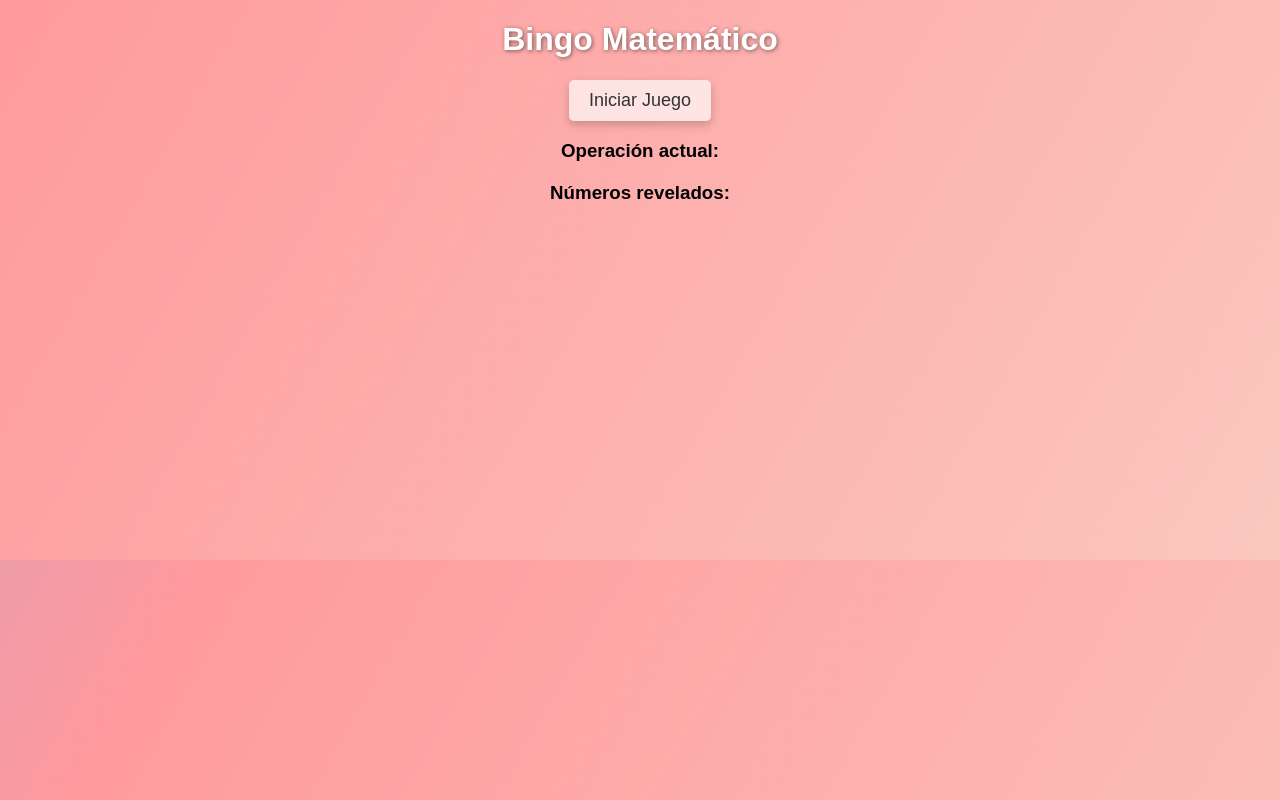
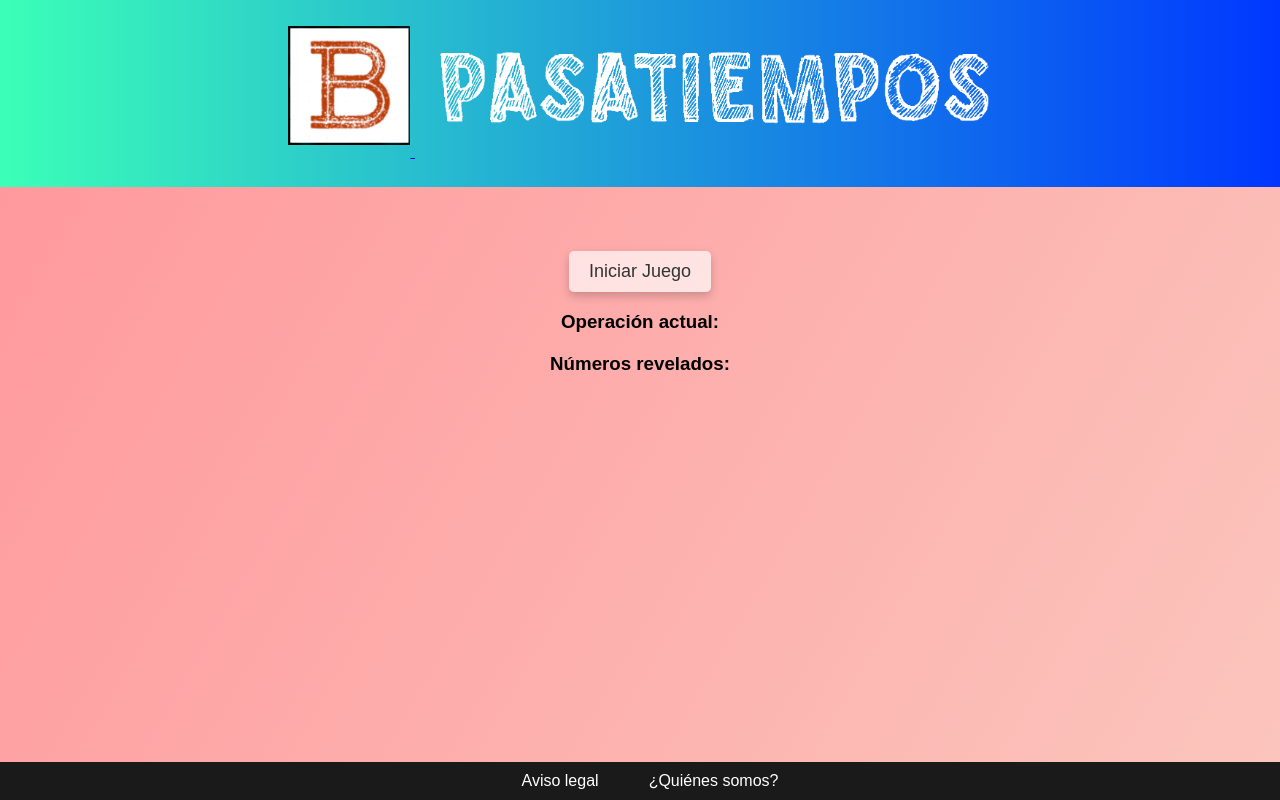
Before and after one commit to KratosMessi/Proyeco_Ikasenpresa, a plain HTML site: page Bingo/index.html in a window 1280 px wide. Drawn offline with Linux system fonts and the light colour scheme.

```diff
--- a/Bingo/index.html
+++ b/Bingo/index.html
@@ -7,6 +7,14 @@
     <link rel="stylesheet" href="styles.css">
 </head>
 <body>
+    <section id="header">
+        <a href="index.html">
+            <img id="logo" src="../src/img/logo.png">
+        <a href="index.html">
+            <img id="title" src="../src/img/title.png">
+        </a>
+        <h1>PASATIEMPOS</h1>
+    </section>
     <h1>Bingo Matemático</h1>
     <button onclick="iniciarJuego()">Iniciar Juego</button>
     <h3>Operación actual:</h3>
@@ -15,5 +23,8 @@
     <div id="numerosRevelados"></div>
     <div id="cartulinas"></div>
     <script src="script.js"></script>
+    <footer>
+        <div>Aviso legal</div><div>¿Quiénes somos?</div>
+    </footer>
 </body>
 </html>
--- a/Bingo/styles.css
+++ b/Bingo/styles.css
@@ -66,3 +66,69 @@
     text-shadow: 1px 1px 4px rgba(0, 0, 0, 0.5);
     margin: 20px;
 }
+#title {
+    width: 45%;
+    margin-bottom: 2.5%;
+    margin-left: 2%;
+    transition: 0.3s ease;
+}
+
+h1 {
+    display:none;
+}
+
+#content {
+    display: flex;
+    flex-wrap: wrap;
+    justify-content: center;
+    margin: 1% 0 3% 0;
+}
+
+#header {
+    text-align: center;
+    padding: 2%;
+    background-image: linear-gradient(to right, rgb(59, 255, 183), rgb(0, 55, 255));
+    color: white;
+    margin-bottom: 5%;
+}
+
+#logo {
+    width: 10%;
+    margin-bottom: 1%;
+    transition: transform 0.3s ease;
+
+}
+
+button:hover {
+    background-color: rgba(0, 40, 101, 0.9);
+}
+
+footer {
+    text-align: center;
+    background-color: #1a1a1a;
+    color: white;
+    padding: 10px;
+    position: fixed;
+    width: 100%;
+    bottom: 0;
+    display: flex;
+    justify-content: center;
+    gap: 50px;
+}
+
+footer div {
+    cursor: pointer;
+    transition: color 0.3s ease;
+}
+
+footer div:hover {
+    color: #007BFF;
+}
+
+#logo:hover{
+    transform: scale(1.2)
+}
+
+#title:hover{
+    transform: scale(1.015)
+}
--- a/src/css/style.css
+++ b/src/css/style.css
@@ -92,6 +92,9 @@
 #HF{
     background-image: url(../img/hf.jpg);
 }
+#Sopa{
+    background-image: url(../img/sopa.jpg);
+}
 
 .juego{
     position: relative;
```
Also changed, not shown: index.html (+6 -3 lines), src/img/sopa.jpg (added).
